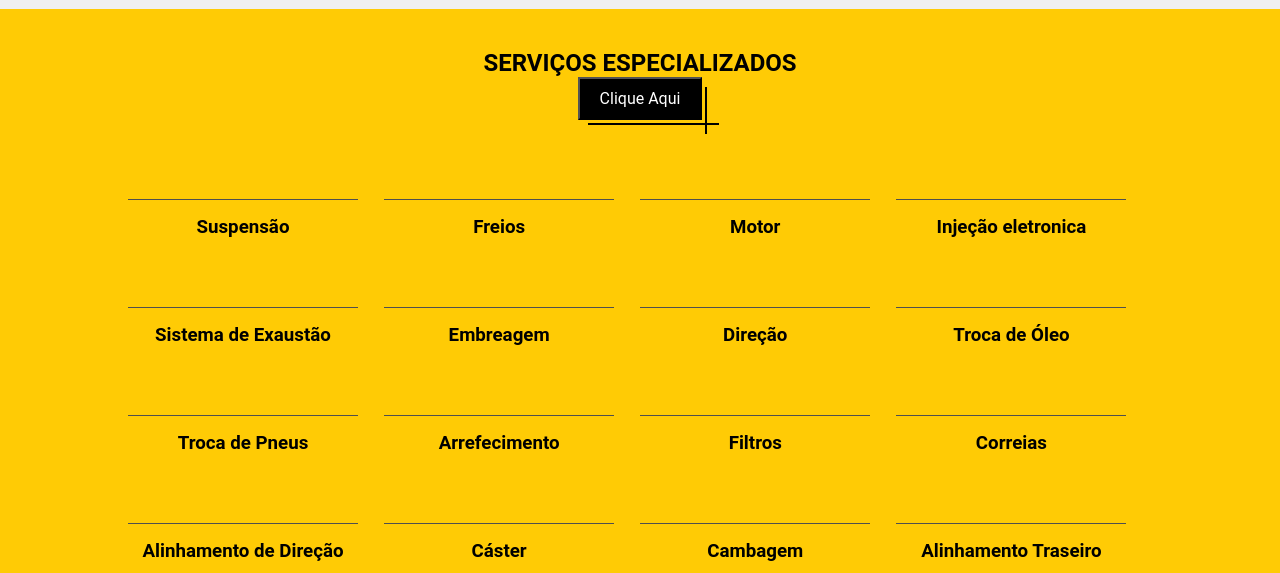
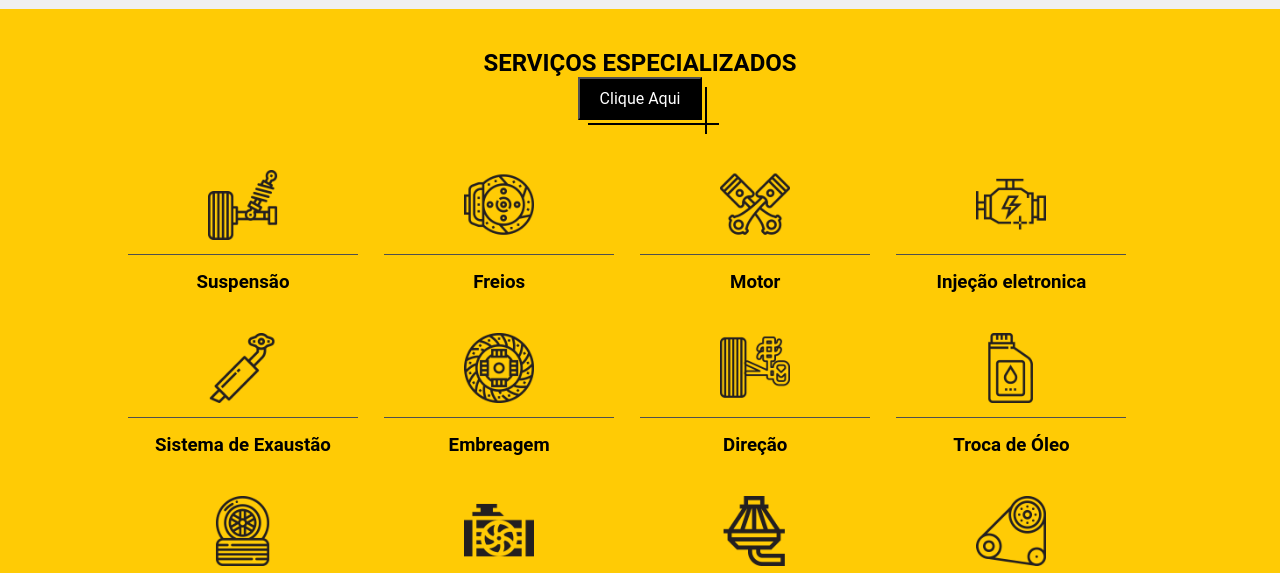
Before and after one commit to LeoFirmo/Oficina, a plain HTML site: page index.html in a window 1280 px wide. Shown: the part 141-714 px from the top of the page. Drawn offline with Linux system fonts and the light colour scheme.

Commit message:
Update index.html imgs router

```diff
--- a/index.html
+++ b/index.html
@@ -13,7 +13,7 @@
     <header class="show">
 
         <div class="container">
-            <img src="./img/autocenter.jpg" width="100px" alt="">
+            <img src="./autocenter.jpg" width="100px" alt="">
 
             <nav>
                 <ul>
@@ -44,28 +44,28 @@
 
 
                 <div class="servico">
-                    <img src="./img/1-suspensao.png" alt="">
+                    <img src="./1-suspensao.png" alt="">
                     <div class="bottomSpace">
                     </div>
                     <h3>Suspensão</h3>
                 </div>
 
                 <div class="servico">
-                    <img src="./img/2-freios.png" alt="">
+                    <img src="./2-freios.png" alt="">
                     <div class="bottomSpace">
                     </div>
                     <h3>Freios</h3>
                 </div>
 
                 <div class="servico">
-                    <img src="./img/3-motor.png" alt="">
+                    <img src="./3-motor.png" alt="">
                     <div class="bottomSpace">
                     </div>
                     <h3>Motor</h3>
                 </div>
 
                 <div class="servico">
-                    <img src="./img/4-injecaoeletronica.png" alt="">
+                    <img src="./4-injecaoeletronica.png" alt="">
                     <div class="bottomSpace">
                     </div>
                     <h3>Injeção eletronica</h3>
@@ -75,25 +75,25 @@
 
 
                 <div class="servico">
-                    <img src="./img/5-escapamento.png" alt="">
+                    <img src="./5-escapamento.png" alt="">
                     <div class="bottomSpace">
                     </div>
                     <h3>Sistema de Exaustão</h3>
                 </div>
                 <div class="servico">
-                    <img src="./img/6-embreagem.png" alt="">
+                    <img src="./6-embreagem.png" alt="">
                     <div class="bottomSpace">
                     </div>
                     <h3>Embreagem</h3>
                 </div>
                 <div class="servico">
-                    <img src="./img/7-direcao.png" alt="">
+                    <img src="./7-direcao.png" alt="">
                     <div class="bottomSpace">
                     </div>
                     <h3>Direção</h3>
                 </div>
                 <div class="servico">
-                    <img src="./img/8-trocaoleo.png" alt="">
+                    <img src="./8-trocaoleo.png" alt="">
                     <div class="bottomSpace">
                     </div>
                     <h3>Troca de Óleo</h3>
@@ -101,25 +101,25 @@
 
 
                 <div class="servico">
-                    <img src="./img/9-trocapneus.png" alt="">
+                    <img src="./9-trocapneus.png" alt="">
                     <div class="bottomSpace">
                     </div>
                     <h3>Troca de Pneus</h3>
                 </div>
                 <div class="servico">
-                    <img src="./img/10-arrefecimento.png" alt="">
+                    <img src="./10-arrefecimento.png" alt="">
                     <div class="bottomSpace">
                     </div>
                     <h3>Arrefecimento</h3>
                 </div>
                 <div class="servico">
-                    <img src="./img/11-filtros.png" alt="">
+                    <img src="./11-filtros.png" alt="">
                     <div class="bottomSpace">
                     </div>
                     <h3>Filtros</h3>
                 </div>
                 <div class="servico">
-                    <img src="./img/12-correiadentada.png" alt="">
+                    <img src="./12-correiadentada.png" alt="">
                     <div class="bottomSpace">
                     </div>
                     <h3>Correias</h3>
@@ -127,25 +127,25 @@
 
 
                 <div class="servico">
-                    <img src="./img/13-alinhamentoDirecao.png" alt="">
+                    <img src="./13-alinhamentoDirecao.png" alt="">
                     <div class="bottomSpace">
                     </div>
                     <h3>Alinhamento de Direção</h3>
                 </div>
                 <div class="servico">
-                    <img src="./img/14-caster.png" alt="">
+                    <img src="./14-caster.png" alt="">
                     <div class="bottomSpace">
                     </div>
                     <h3>Cáster</h3>
                 </div>
                 <div class="servico">
-                    <img src="./img/15-cambagem.png" alt="">
+                    <img src="./15-cambagem.png" alt="">
                     <div class="bottomSpace">
                     </div>
                     <h3>Cambagem</h3>
                 </div>
                 <div class="servico">
-                    <img src="./img/16-alinhamentoTraseiro.png" alt="">
+                    <img src="./16-alinhamentoTraseiro.png" alt="">
                     <div class="bottomSpace">
                     </div>
                     <h3>Alinhamento Traseiro</h3>
@@ -153,13 +153,13 @@
 
 
                 <div class="servico">
-                    <img src="./img/16-alinhamentoTraseiro.png" alt="">
+                    <img src="./16-alinhamentoTraseiro.png" alt="">
                     <div class="bottomSpace">
                     </div>
                     <h3>Higienização do Ar Condicionado</h3>
                 </div>
                 <div class="servico">
-                    <img src="./img/17-higienizacaoarcondicionado.png" alt="">
+                    <img src="./17-higienizacaoarcondicionado.png" alt="">
                     <div class="bottomSpace">
                     </div>
                     <h3>Balanceamento de Rodas</h3>
@@ -239,7 +239,7 @@
 
     </footer>
     <a href="https://wa.me/5521980511433" target="_blank" class="whatsapp-button">
-        <img src="./img/whatsapp.png" alt="WhatsApp" class="whatsapp-icon">
+        <img src="./whatsapp.png" alt="WhatsApp" class="whatsapp-icon">
     </a>
 
 </body>
```
